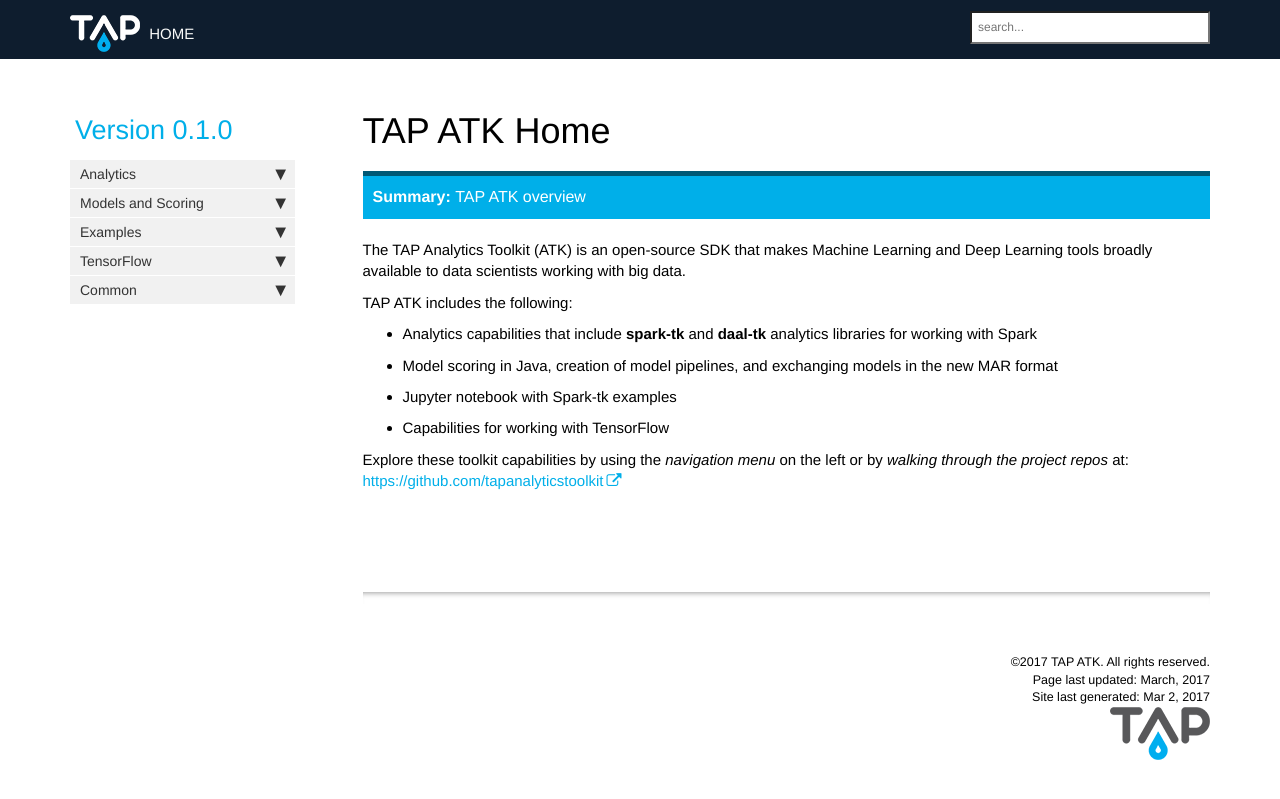
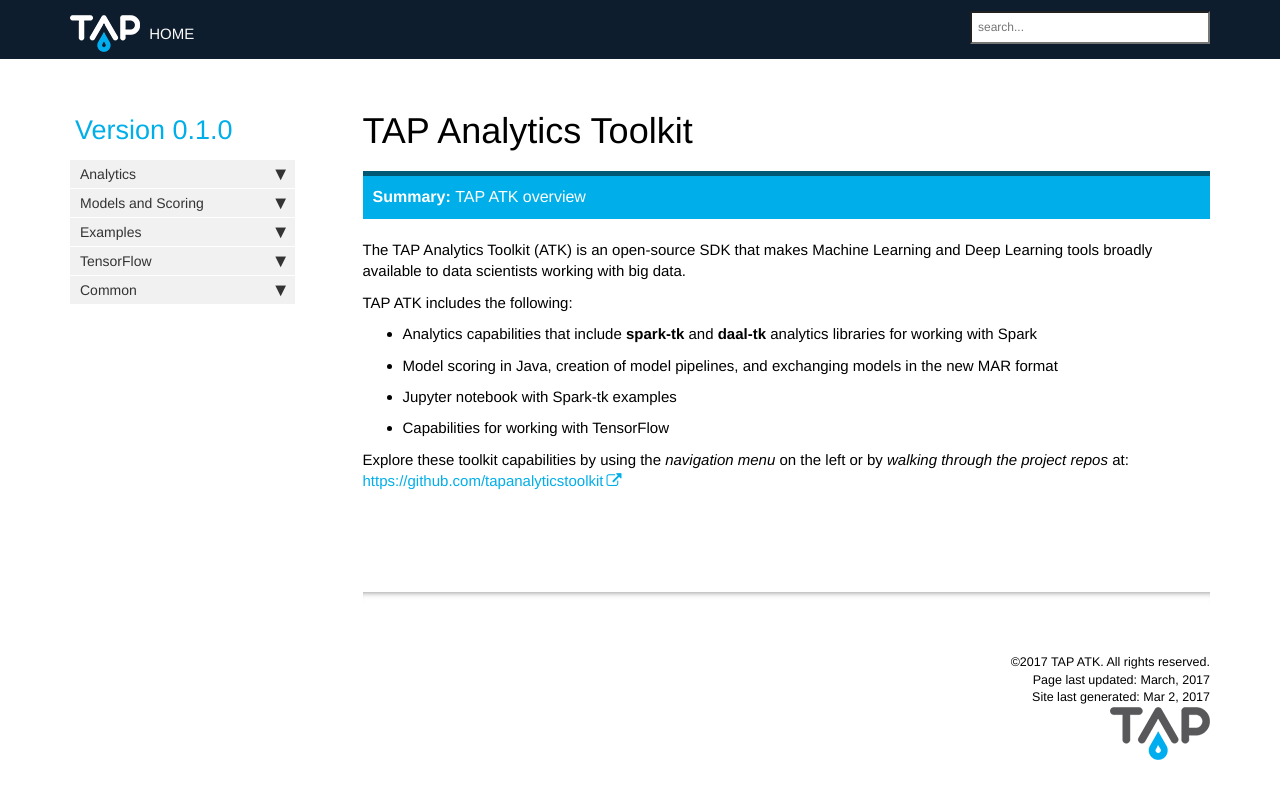
Before and after one commit to Kendralabs/tapanalyticstoolkit.github.io, a Jekyll site: the page built from index.md, in a window 1280 px wide. Shown: the top 799 px of the page. Built offline with Jekyll 4.4.1, drawn with Linux system fonts in a browser that asks for light colours; nearby versions of some CDN libraries; comment, search, counter and statistics services are not loaded.

Commit message:
Update index.md

```diff
--- a/index.md
+++ b/index.md
@@ -1,5 +1,5 @@
 ---
-title: TAP ATK Home
+title: TAP Analytics Toolkit
 keywords: TAP ATK
 last_updated: 'March, 2017'
 sidebar: TAPv080_sidebar
```
